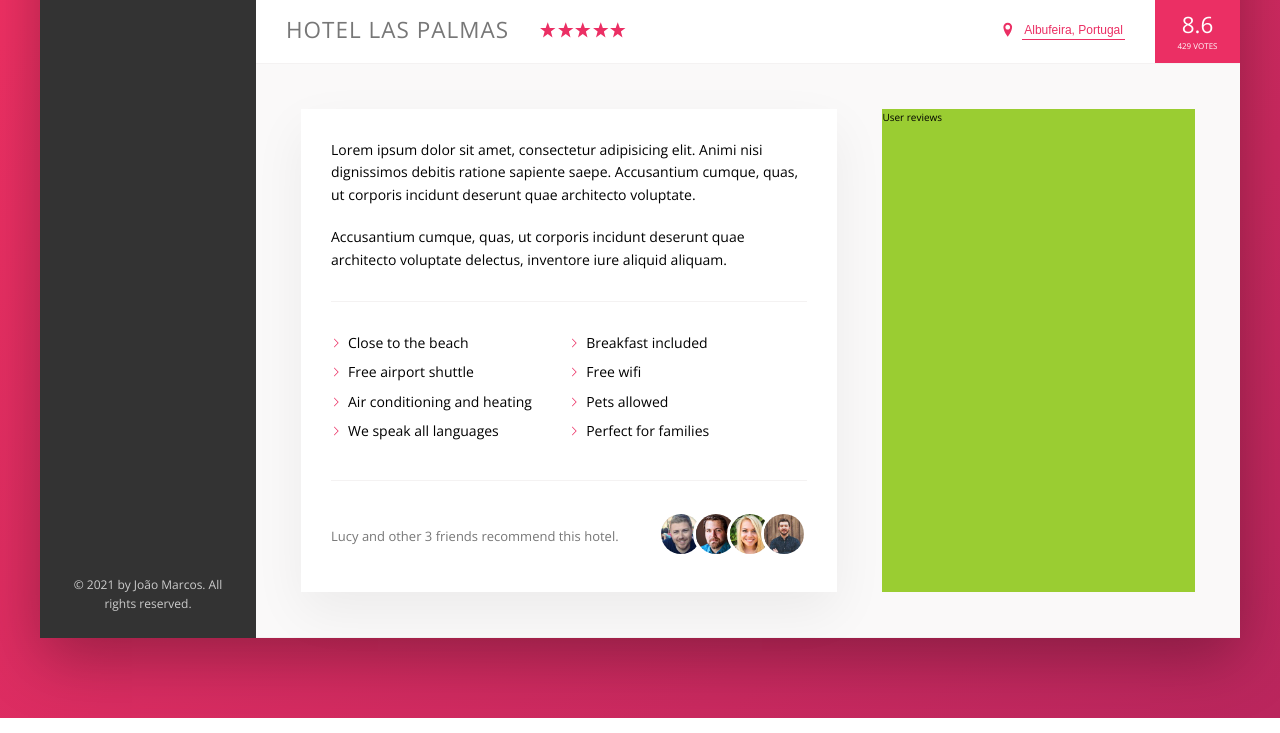
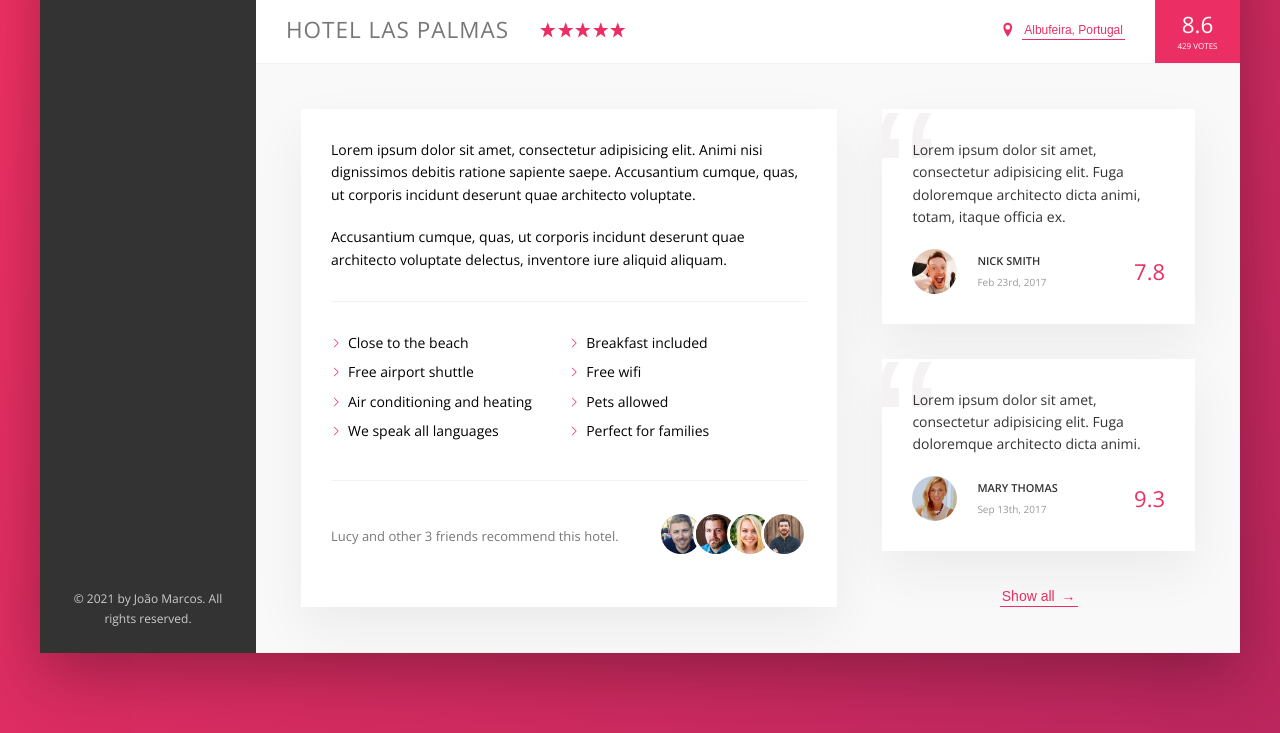
Before and after one commit to jmarc00s/Trillo, a website: page index.html in a window 1280 px wide. Shown: the part 538-1271 px from the top of the page. Drawn offline with nearby package versions, Linux system fonts and the light colour scheme; files that its build step writes are made by us from their sources.

Commit message:
Implementando seção de users review

```diff
--- a/index.html
+++ b/index.html
@@ -202,7 +202,45 @@
                 </div>
               </div>
             </div>
-            <div class="user-reviews">User reviews</div>
+            <div class="user-reviews">
+              <figure class="review">
+                <blockquote class="review__text">
+                  Lorem ipsum dolor sit amet, consectetur adipisicing elit. Fuga
+                  doloremque architecto dicta animi, totam, itaque officia ex.
+                </blockquote>
+                <figcaption class="review__user">
+                  <img
+                    src="img/user-1.jpg"
+                    alt="User 1"
+                    class="review__photo"
+                  />
+                  <div class="review__user-box">
+                    <p class="review__user-name">Nick Smith</p>
+                    <p class="review__user-date">Feb 23rd, 2017</p>
+                  </div>
+                  <div class="review__rating">7.8</div>
+                </figcaption>
+              </figure>
+              <figure class="review">
+                <blockquote class="review__text">
+                  Lorem ipsum dolor sit amet, consectetur adipisicing elit. Fuga
+                  doloremque architecto dicta animi.
+                </blockquote>
+                <figcaption class="review__user">
+                  <img
+                    src="img/user-2.jpg"
+                    alt="User 2"
+                    class="review__photo"
+                  />
+                  <div class="review__user-box">
+                    <p class="review__user-name">Mary Thomas</p>
+                    <p class="review__user-date">Sep 13th, 2017</p>
+                  </div>
+                  <div class="review__rating">9.3</div>
+                </figcaption>
+              </figure>
+              <button class="btn-inline">Show all <span>&rarr;</span></button>
+            </div>
           </div>
         </main>
       </div>
--- a/sass/_components.scss
+++ b/sass/_components.scss
@@ -267,11 +267,20 @@
 
   &:hover {
     color: var(--color-grey-dark-1);
+
+    span {
+      margin-left: 0.5rem;
+    }
   }
 
   &:focus {
     outline: none;
     animation: pulsate 1s infinite;
+  }
+
+  & span {
+    margin-left: 0.3rem;
+    transition: margin-left 0.2s;
   }
 }
 
@@ -358,3 +367,68 @@
     }
   }
 }
+
+/// REVIEWS
+
+.review {
+  background-color: var(--color-white);
+  box-shadow: var(--shadow-light);
+  padding: 3rem;
+  margin-bottom: 3.5rem;
+  color: var(--color-grey-dark-1);
+  position: relative;
+  overflow: hidden;
+
+  &__text {
+    margin-bottom: 2rem;
+    z-index: 10;
+    position: relative;
+  }
+
+  &__user {
+    display: flex;
+    align-items: center;
+  }
+
+  &__photo {
+    height: 4.5rem;
+    width: 4.5rem;
+    border-radius: 50%;
+    margin-right: 2rem;
+  }
+
+  &__user-box {
+    margin-right: auto;
+  }
+
+  &__user-name {
+    color: var(--color-grey-dark-1);
+    text-transform: uppercase;
+    font-weight: 600;
+    font-size: 1.1rem;
+    margin-bottom: 0.4rem;
+  }
+
+  &__user-date {
+    font-size: 1rem;
+    color: var(--color-grey-dark-3);
+  }
+
+  &__rating {
+    font-weight: 300;
+    font-size: 2.2rem;
+    color: var(--color-primary);
+  }
+
+  &::before {
+    content: "\201C";
+    position: absolute;
+    top: -2.75rem;
+    left: -1rem;
+    font-size: 20rem;
+    color: var(--color-grey-light-2);
+    line-height: 1;
+    font-family: sans-serif;
+    z-index: 1;
+  }
+}
--- a/sass/_layout.scss
+++ b/sass/_layout.scss
@@ -35,6 +35,7 @@
 }
 
 .detail {
+  font-size: 1.4rem;
   display: flex;
   padding: 4.5rem;
   background-color: var(--color-grey-light-1);
@@ -42,7 +43,6 @@
 }
 
 .description {
-  font-size: 1.4rem;
   background-color: var(--color-white);
   box-shadow: var(--shadow-light);
   padding: 3rem;
@@ -51,6 +51,8 @@
 }
 
 .user-reviews {
-  background-color: yellowgreen;
   flex: 1;
+  display: flex;
+  flex-direction: column;
+  align-items: center;
 }
```
